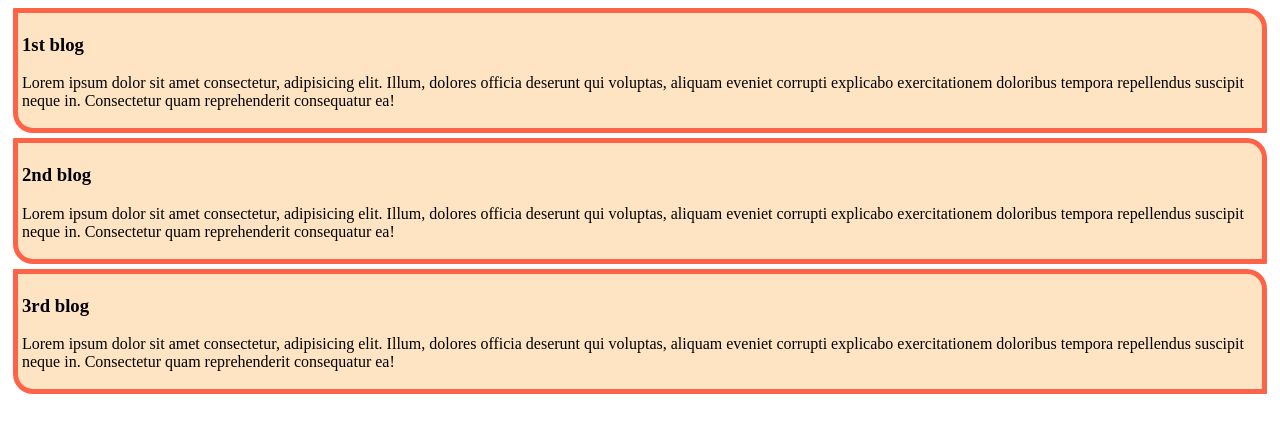
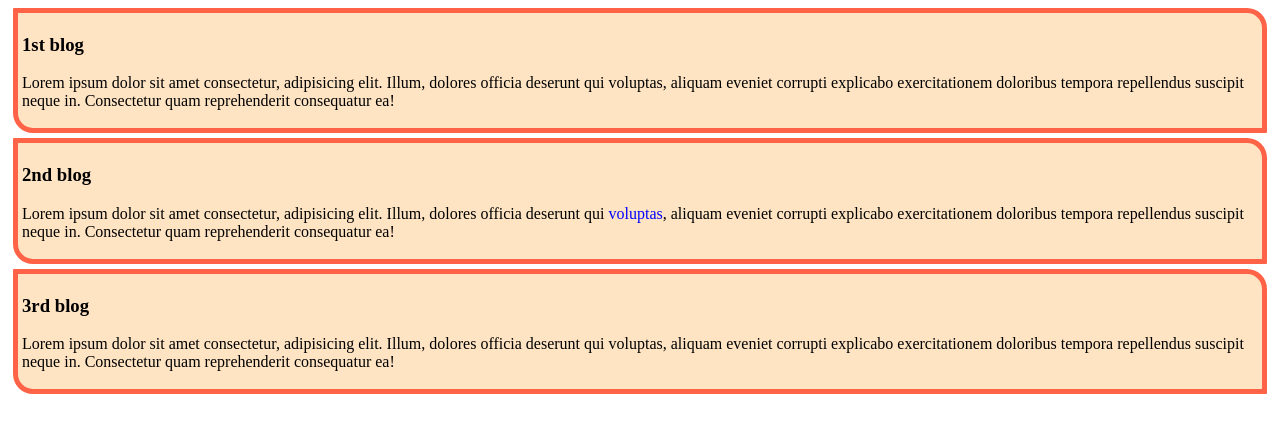
Before and after one commit to Sadia-Islam19/my-first-github-repo, a plain HTML site: page index.html in a window 1280 px wide. Drawn offline with Linux system fonts and the light colour scheme.

Commit message:
add a span

```diff
--- a/index.html
+++ b/index.html
@@ -13,7 +13,7 @@
     </div>
     <div>
         <h3>2nd blog</h3>
-        <p>Lorem ipsum dolor sit amet consectetur, adipisicing elit. Illum, dolores officia deserunt qui voluptas, aliquam eveniet corrupti explicabo exercitationem doloribus tempora repellendus suscipit neque in. Consectetur quam reprehenderit consequatur ea!</p>
+        <p>Lorem ipsum dolor sit amet consectetur, adipisicing elit. Illum, dolores officia deserunt qui <span>voluptas</span>, aliquam eveniet corrupti explicabo exercitationem doloribus tempora repellendus suscipit neque in. Consectetur quam reprehenderit consequatur ea!</p>
     </div>
     <div>
         <h3>3rd blog</h3>
--- a/styles/blog.css
+++ b/styles/blog.css
@@ -5,3 +5,6 @@
     border-radius: 1px 20px 1px;
     padding: 2px 2px 2px 4px;
 }
+span{
+    color: blue ;
+}
```
